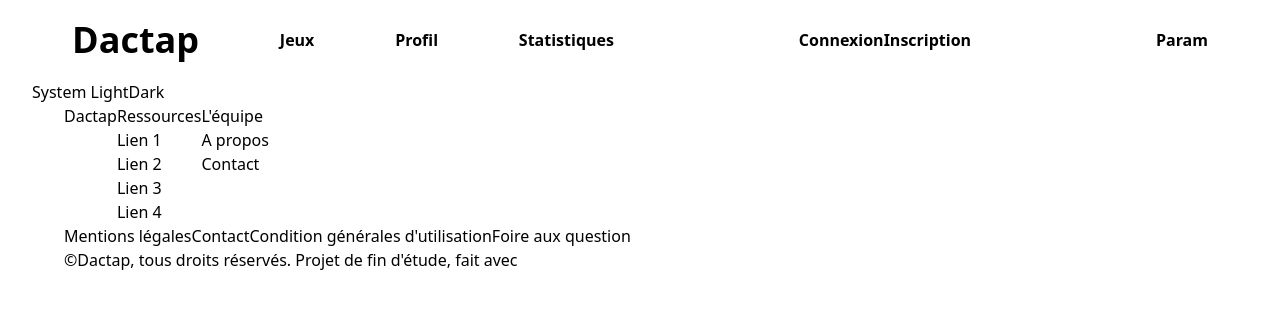
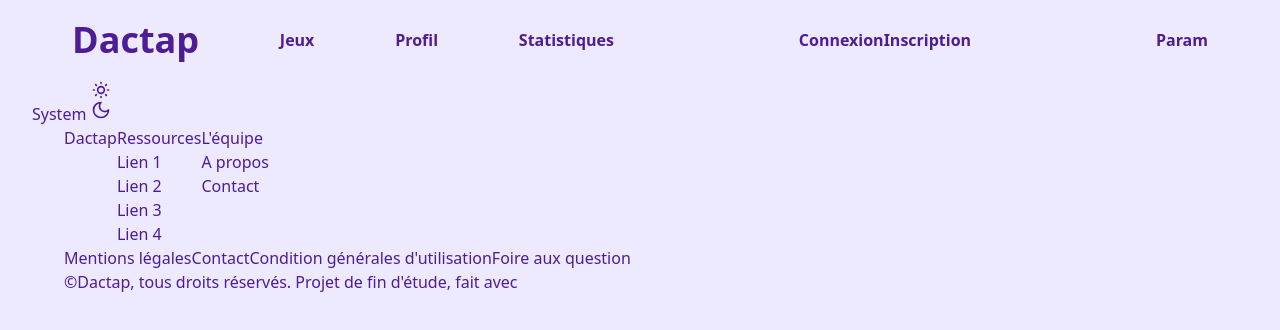
Before and after one commit to VictorGreiveldingerHub/dactap, a Next.js app: page / in a window 1280 px wide. Shown: the top 330 px of the page. Built offline with nearby package versions, Linux system fonts and the light colour scheme.

Commit message:
first commit

```diff
--- a/app/layout.tsx
+++ b/app/layout.tsx
@@ -16,20 +16,26 @@ export const metadata: Metadata = {
 };
 
 
+
 export default function RootLayout({
   children,
 }: {
   children: React.ReactNode
 }) {
+  let ezr = "violet"; // Voir pour inclure les pallettes de couleurs selon le theme voulu ! === state
   return (
-    <html lang="en" >
-      <body className=" container bg-blue-bg text-blue-at">
-          <Header />
-        <ThemeProvider attribute="class">
+    <html lang="en" className="h-full">
+      <body className={clsx("container dark:bg-gray-900 dark:text-gray-100", {
+        "bg-blue-50 text-blue-950" : ezr === "hello",
+        "bg-red-100 text-red-900" : ezr === "pend",
+        "bg-violet-100 text-violet-900": ezr === "violet"
+        })}>
+        <Header />
+        <ThemeProvider attribute="class" defaultTheme="system" enableSystem>
           <ThemeToggler />
           {children}
         </ThemeProvider>
-          <Footer />
+        <Footer />
       </body>
     </html>
   );
--- a/app/src/theme/ThemeToggler.tsx
+++ b/app/src/theme/ThemeToggler.tsx
@@ -2,6 +2,7 @@
 
 import { useState, useEffect } from 'react';
 import { useTheme } from "next-themes";
+import { SunMedium, Moon } from 'lucide-react';
 
 
 const ThemeToggler : React.FC = () => {
@@ -19,8 +20,14 @@ const ThemeToggler : React.FC = () => {
     return (
         <div>
             <button onClick={() => setTheme("system")}>System</button> {/* Si présent afficher la possibilité d'utiliser le système par défaut de l'utilisateur */}
-            <button onClick={() => setTheme("light")}>Light</button>
-            <button onClick={() => setTheme("dark")}>Dark</button>
+            <button
+                onClick={() => {
+                    setTheme(theme === "light" ? "dark" : "light")
+                }}
+            >
+                <SunMedium size={20} />
+                <Moon size={20} />
+            </button>
         </div>
     );
 };
--- a/app/ui/globals.css
+++ b/app/ui/globals.css
@@ -1,25 +1,3 @@
 @tailwind base;
 @tailwind components;
 @tailwind utilities;
-
-
-@layer base {
-
-    :root {
-      --color-bg: '#f4faff';
-      --color-text: '#113264';
-      --color-success: 0 200 81;
-      --color-info: 51 181 229;
-      --color-warn: 255 187 51;
-      --color-error: 254 78 78;
-    }
-
-    :root[class~="dark"] {
-      --color-bg: '#f9f9f9';
-      --color-text: '#202020';
-      --color-success: 0 200 81;
-      --color-info: 51 181 229;
-      --color-warn: 255 187 51;
-      --color-error: 254 78 78;
-    }
-  }
--- a/tailwind.config.ts
+++ b/tailwind.config.ts
@@ -17,31 +17,35 @@ const config: Config = {
     },
     extend: {
       colors: {
-        // // Blue tint
-        // 'blue-bg': '#f4faff', // Background
-        // 'blue-at': '#113264', // Accessible text
-        // 'blue-ic': '#5eb1ef', // Interactive component
-        // 'blue-bs': '#0588f0', // Borders and separators
-        // 'blue-sc': '#c2e5ff', // Solid color
-        // // Red tint
-        // 'red-bg': '#fff7f7',
-        // 'red-at': '#641723',
-        // 'red-ic': '#FFcdce',
-        // 'red-bs': '#eb3e90',
-        // 'red-sc': '#dc3e42',
-        // // Green tint
-        // 'green-bg': '#f4fbf6',
-        // 'green-at': '#193b2d',
-        // 'green-ic': '#c4e8d1',
-        // 'green-bs': '#5bb98b',
-        // 'green-sc': '#2b9a66',
-        // // Dark tint
-        // 'dark-bg': '#f9f9f9',
-        // 'dark-at': '#202020',
-        // 'dark-ic': '#838383',
-        // 'dark-bs': '#bbbbbb',
-        // 'dark-sc': '#e0e0e0',
-        bg: "(var(--color-bg) / <alpha-value>)"
+        // DarkMode
+        gray: {
+          100: "#f9f9f9",
+          200: "#838383",
+          300: "#bbbbbb",
+          400: "#e0e0e0",
+          900: "#202020"
+        },
+        blue: {
+          100: "#f4faff",
+          200: "#5eb1ef",
+          300: "#0588f0",
+          400: "#c2e5ff",
+          900: "#113264"
+        },
+        red: {
+          100: "#fff7f7",
+          200: "#FFcdce",
+          300: "#eb3e90",
+          400: "#dc3e42",
+          900: "#641723"
+        },
+        green: {
+          100: "#f4fbf6",
+          200: "#c4e8d1",
+          300: "#5bb98b",
+          400: "#2b9a66",
+          900: "#193b2d"
+        }
       },
     },
   },
```
